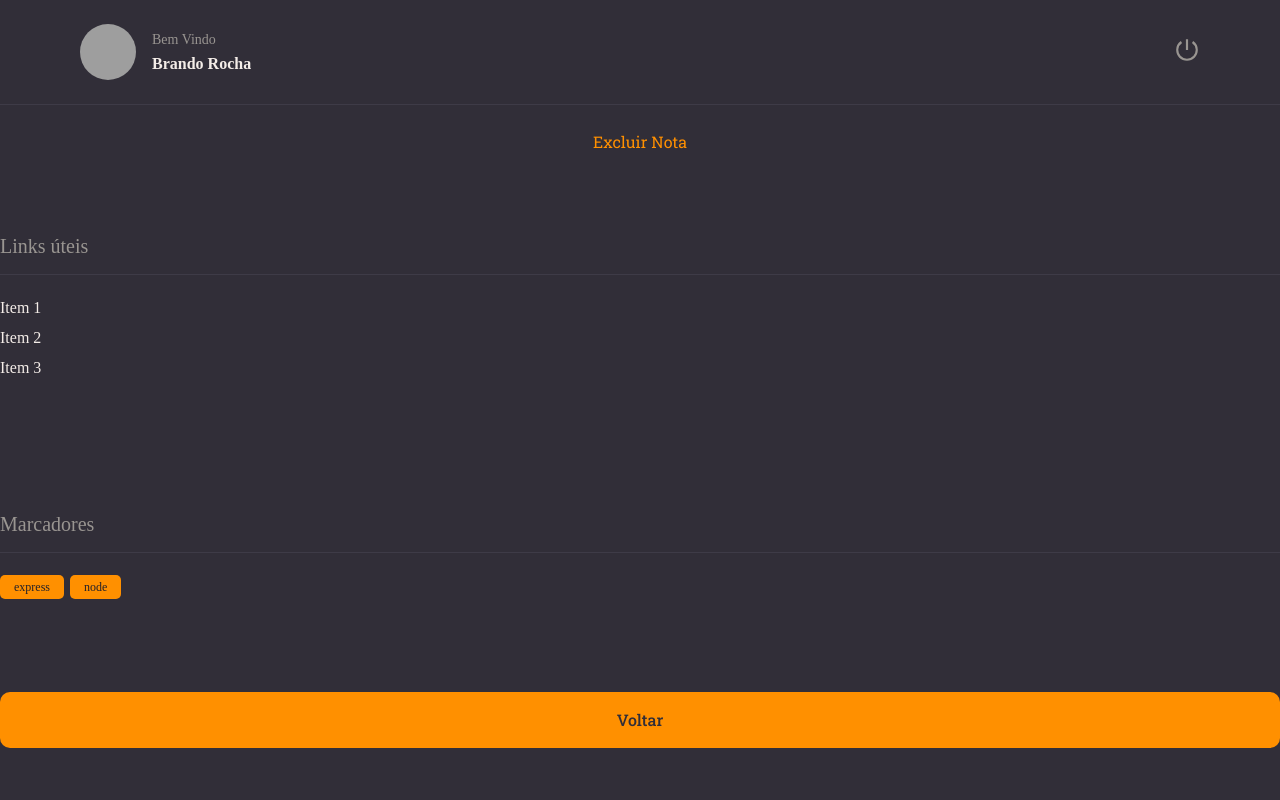
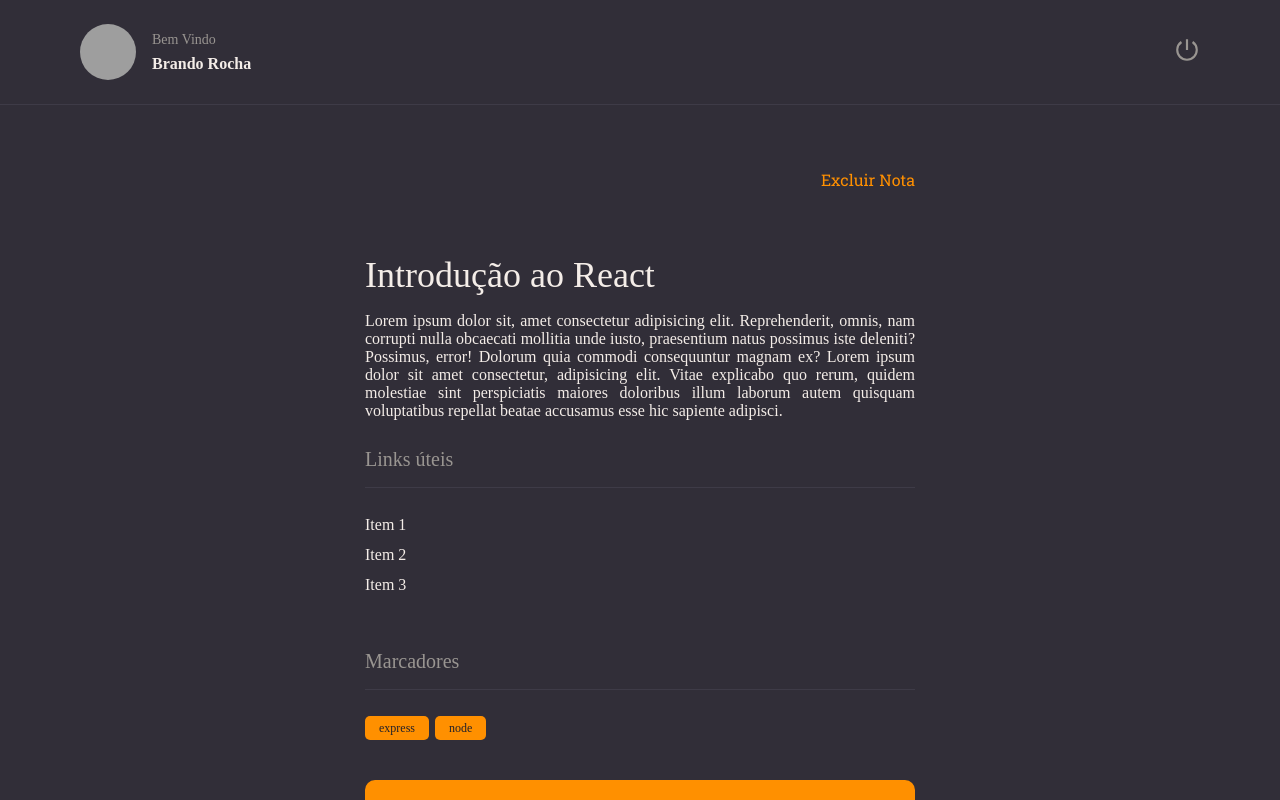
Before and after one commit to Bran00/RocketNotes, a React (Vite) app in the folder rocketnotes/: page / in a window 1280 px wide. Built offline with nearby package versions, Linux system fonts and the light colour scheme; grey boxes are pictures that could not be loaded.

Commit message:
feat: finished the details

```diff
--- a/rocketnotes/src/components/Section/styles.js
+++ b/rocketnotes/src/components/Section/styles.js
@@ -1,7 +1,7 @@
 import styled from 'styled-components';
 
 export const Container = styled.section`
-    margin: 56px 0 28px;
+    margin: 28px 0;
 
     > h2 {
       border-bottom-width: 1px;
@@ -9,7 +9,7 @@ export const Container = styled.section`
       border-bottom-color: ${({ theme }) => theme.COLORS.BACKGROUND_700};
 
       padding-bottom: 16px;
-      margin-bottom: 24px;
+      margin-bottom: 28px;
 
       color: ${({ theme }) => theme.COLORS.GRAY_100};
       font-size: 20px;
--- a/rocketnotes/src/pages/Details/index.jsx
+++ b/rocketnotes/src/pages/Details/index.jsx
@@ -1,5 +1,5 @@
 import { useState } from 'react'
-import { Container, Links } from './styles';
+import { Container, Links, Content } from './styles';
 
 import { Header, Button, ButtonText, Section, Tag } from '../../components'
 
@@ -9,13 +9,27 @@ export function Details() {
     <Container>
       <Header />
 
-      <ButtonText title="Excluir Nota"/>
+      <main>
+        <Content>
 
+          <ButtonText title="Excluir Nota" />
+          <h1>Introdução ao React</h1>
+
+          <p>
+            Lorem ipsum dolor sit, amet consectetur adipisicing elit. Reprehenderit, omnis, nam corrupti nulla obcaecati mollitia unde iusto, praesentium natus possimus iste deleniti? Possimus, error! Dolorum quia commodi consequuntur magnam ex?
+            Lorem ipsum dolor sit amet consectetur, adipisicing elit. Vitae explicabo quo rerum, quidem molestiae sint perspiciatis maiores doloribus illum laborum autem quisquam voluptatibus repellat beatae accusamus esse hic sapiente adipisci.
+          </p>
           <Section title="Links úteis">
             <Links>
-          <li><a href="#">Item 1</a></li>
-          <li><a href="#">Item 2</a></li>
-          <li><a href="#">Item 3</a></li>
+              <li>
+                <a href="#">Item 1</a>
+              </li>
+              <li>
+                <a href="#">Item 2</a>
+              </li>
+              <li>
+                <a href="#">Item 3</a>
+              </li>
             </Links>
           </Section>
 
@@ -25,6 +39,8 @@ export function Details() {
           </Section>
 
           <Button title="Voltar" />
+        </Content>
+      </main>
     </Container>
   )
 }
--- a/rocketnotes/src/pages/Details/styles.js
+++ b/rocketnotes/src/pages/Details/styles.js
@@ -9,6 +9,12 @@ export const Container = styled.div`
   grid-template-areas:
     "header"
     "content";
+
+    > main {
+      grid-area: content;
+      overflow-y: scroll;
+      padding: 64px 0;
+    }
 
 `;
 
@@ -23,3 +29,26 @@ export const Links = styled.ul`
     color: ${({ theme }) => theme.COLORS.WHITE};
   }
 `
+export const Content = styled.div`
+  max-width: 550px;
+  margin: 0 auto;
+
+  display: flex;
+  flex-direction: column;
+
+  > button:first-child {
+    align-self: end;
+  }
+
+  > h1 {
+    font-size: 36px;
+    font-weight: 500;
+    padding-top: 64px;
+  }
+
+  > p {
+    font-size: 16px;
+    margin-top: 16px;
+    text-align: justify;
+  }
+`
```
Lines whose indentation alone changed are shown as unchanged.
